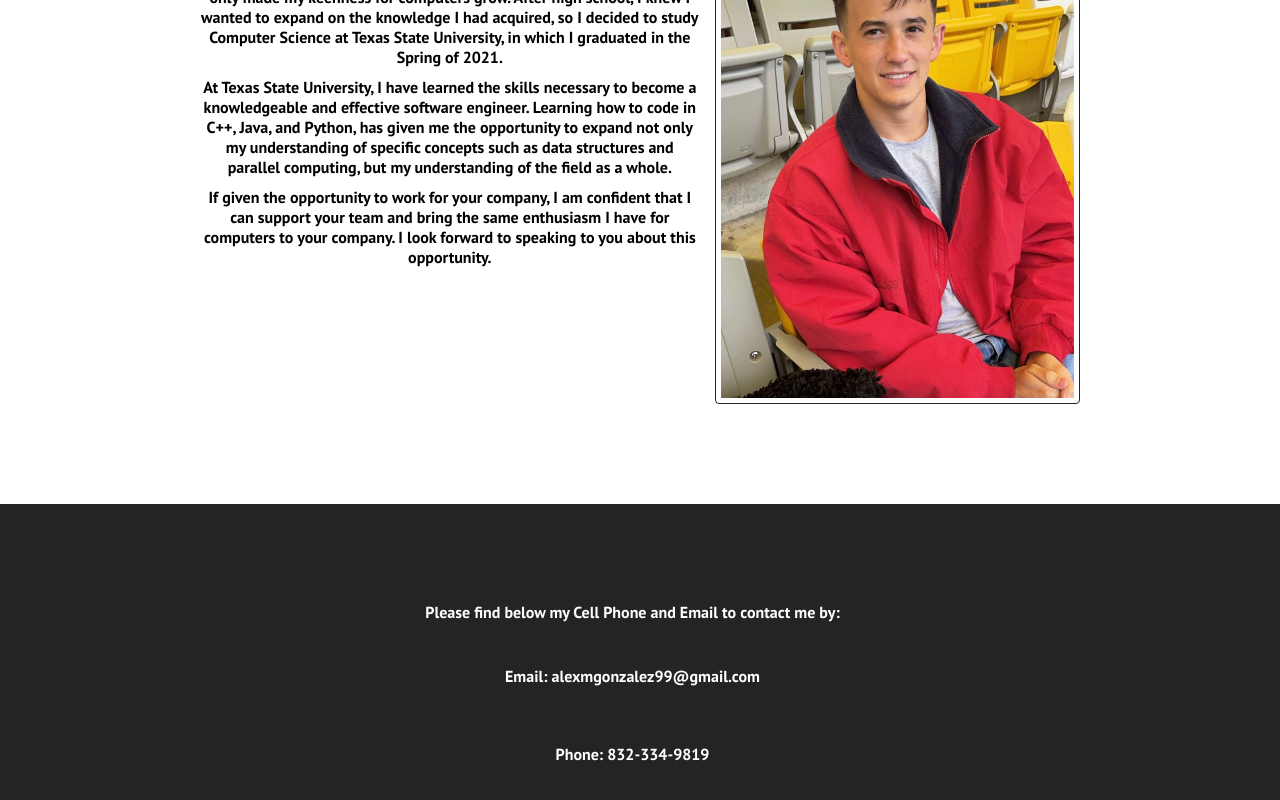
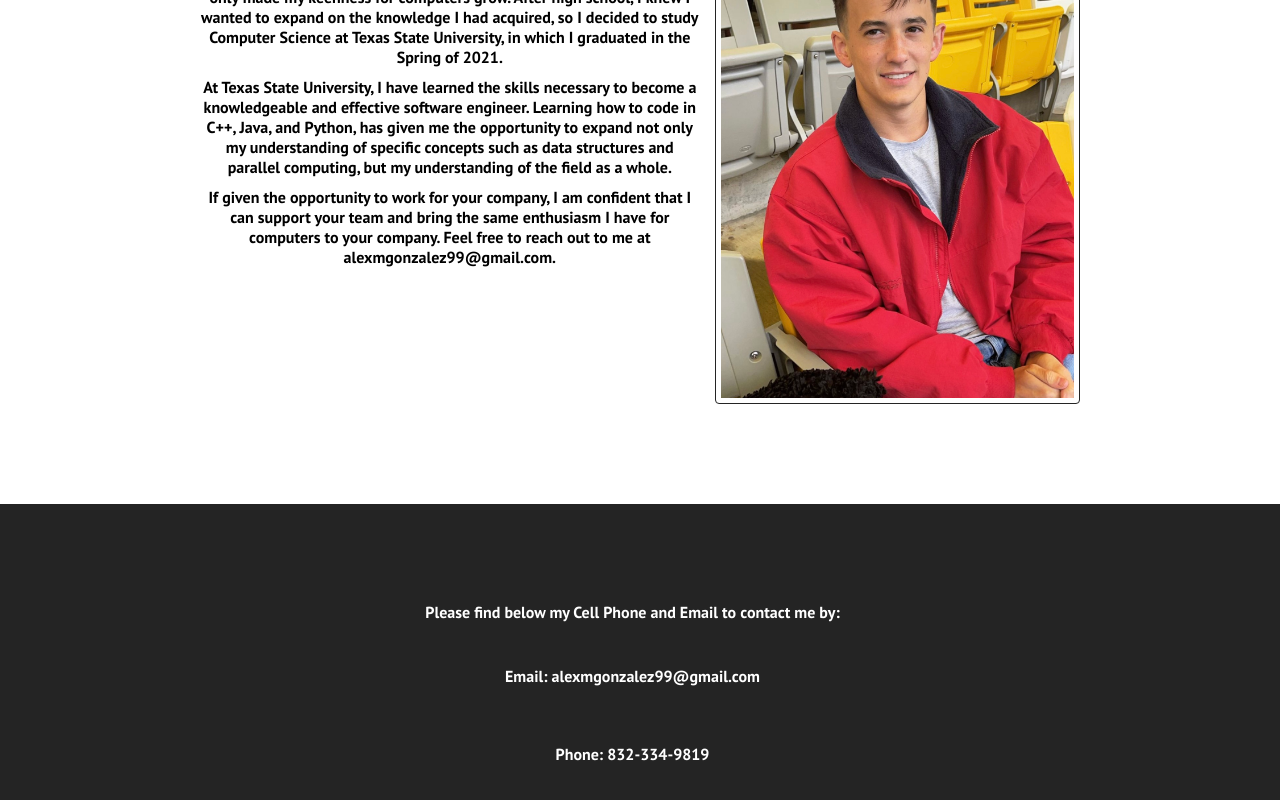
Before and after one commit to alexmgonzalez/React-Website, a React (Create React App) app: page /about-me in a window 1280 px wide. Shown: the part 995-1795 px from the top of the page. Built offline with nearby package versions, Linux system fonts and the light colour scheme.

Commit message:
added to about me

```diff
--- a/src/Components/pages/Aboutme.js
+++ b/src/Components/pages/Aboutme.js
@@ -34,8 +34,7 @@ export default function AboutMe(){
                     <p>
                         If given the opportunity to work for your company, I am confident that I
                         can support your team and bring the same enthusiasm I
-                        have for computers to your company. I look forward to
-                        speaking to you about this opportunity.
+                        have for computers to your company. Feel free to reach out to me at alexmgonzalez99@gmail.com.
                     </p>
                 </div>
                 <img className ='image-about' src={me} alt='Me' />
```
